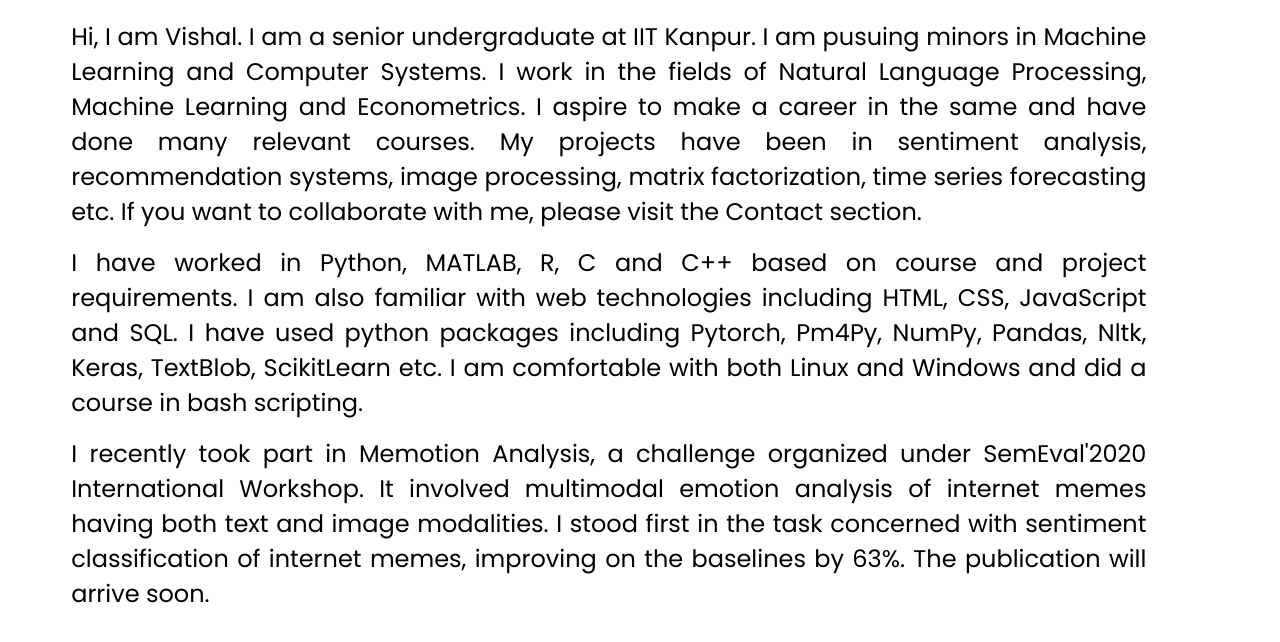
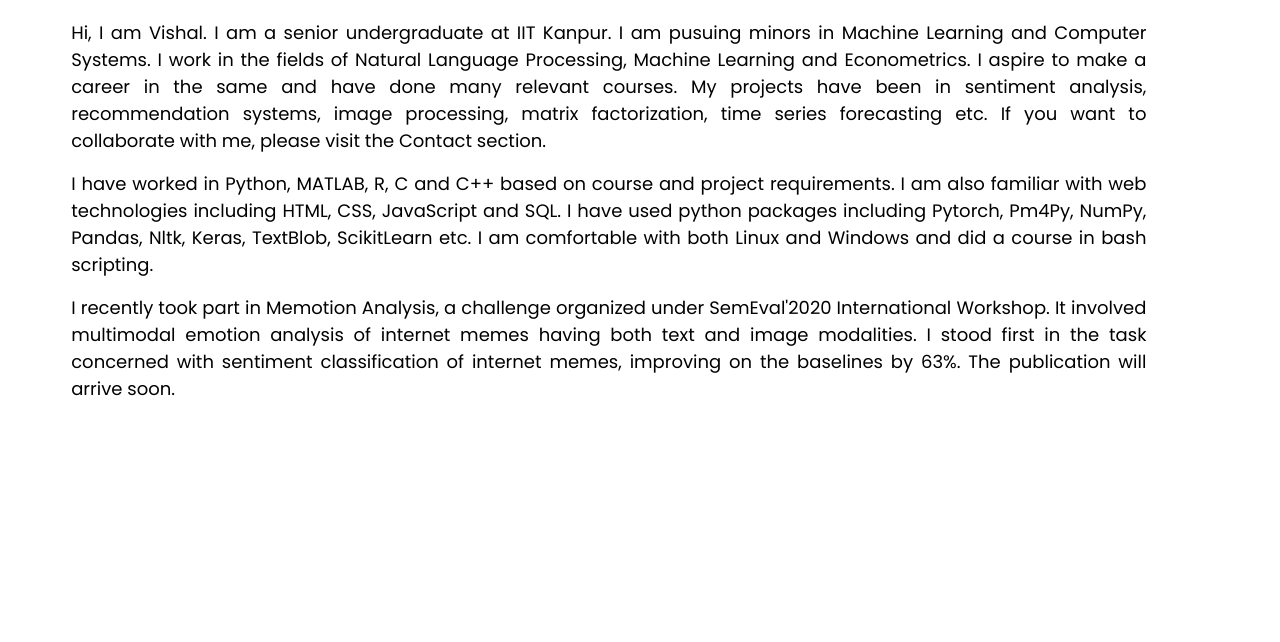
Before and after one commit to vkeswani/vkeswani.github.io, a plain HTML site: page index.html in a window 1280 px wide. Both pictures are taken after a click on the button "ABOUT". Shown: the part 150-792 px from the top of the page. Drawn offline with nearby package versions, Linux system fonts and the light colour scheme.

Commit message:
Update index.html

```diff
--- a/index.html
+++ b/index.html
@@ -255,13 +255,13 @@ font-size:17px;
 <div id="About" class="tabcontent">
  <div id="bio" align="justify">
         <h1>About me</h1>
-        <font color="black" size="5%">
+        <font color="black" size="4%">
           <p> Hi, I am Vishal. I am a senior undergraduate at IIT Kanpur. I am pusuing minors in Machine Learning and Computer Systems. I work in the fields of Natural Language Processing, Machine Learning and Econometrics. I aspire to make a career in the same and have done many relevant courses. My projects have been in sentiment analysis, recommendation systems, image processing, matrix factorization, time series forecasting etc. If you want to collaborate with me, please visit the Contact section. </font></p>
-<p> <font color="black" size="5%">
+<p> <font color="black" size="4%">
 I have worked in Python, MATLAB, R, C and C++ based on course and project requirements. I am also familiar with web technologies including HTML, CSS, JavaScript and SQL. I have used python packages including Pytorch, Pm4Py, NumPy, Pandas, Nltk, Keras, TextBlob, ScikitLearn etc. I am comfortable with both Linux and Windows and did a course in bash scripting.
  </font>
    </p>
-<p> <font color="black" size="5%">
+<p> <font color="black" size="4%">
 I recently took part in Memotion Analysis, a challenge organized under SemEval'2020 International Workshop. It involved multimodal emotion analysis of internet memes having both text and image modalities. I stood first in the task concerned with sentiment classification of internet memes, improving on the baselines by 63%. The publication will arrive soon.
  </font>
    </p>
@@ -284,7 +284,7 @@ I recently took part in Memotion Analysis, a challenge organized under SemEval'2
 <div id="Achievements" class="tabcontent">
  <div id="bio" style="height:30%">
         <h1>Academics</h1>
-        <font color="black" size="5%">
+        <font color="black" size="4%">
 <ul x>
   <li>Stood 1 st in Task A of Memotion Analysis under SemEval-2020 International Workshop</li>
   <li>Received Commendation Certificate for excellent performance under SURGE’2018 program</li>
@@ -297,7 +297,7 @@ I recently took part in Memotion Analysis, a challenge organized under SemEval'2
     </div>
  <div id="bio2">
         <h1>Extra-curriculars</h1>
-        <font color="black" size="5%"><ul>
+        <font color="black" size="4%"><ul>
   <li>Secured 1st position in British Parliamentary Debate in Galaxy'2017 (Inter-pool cultural fest of IITK)</li>
   <li>Became School Captain of Kendriya Vidyalaya 1, Ajmer, also won Best Student award</li>
   <li>Best Speaker from region in Youth Parliament Competition'2013-14 at Zonal level (5 zones in India)</li>
```
